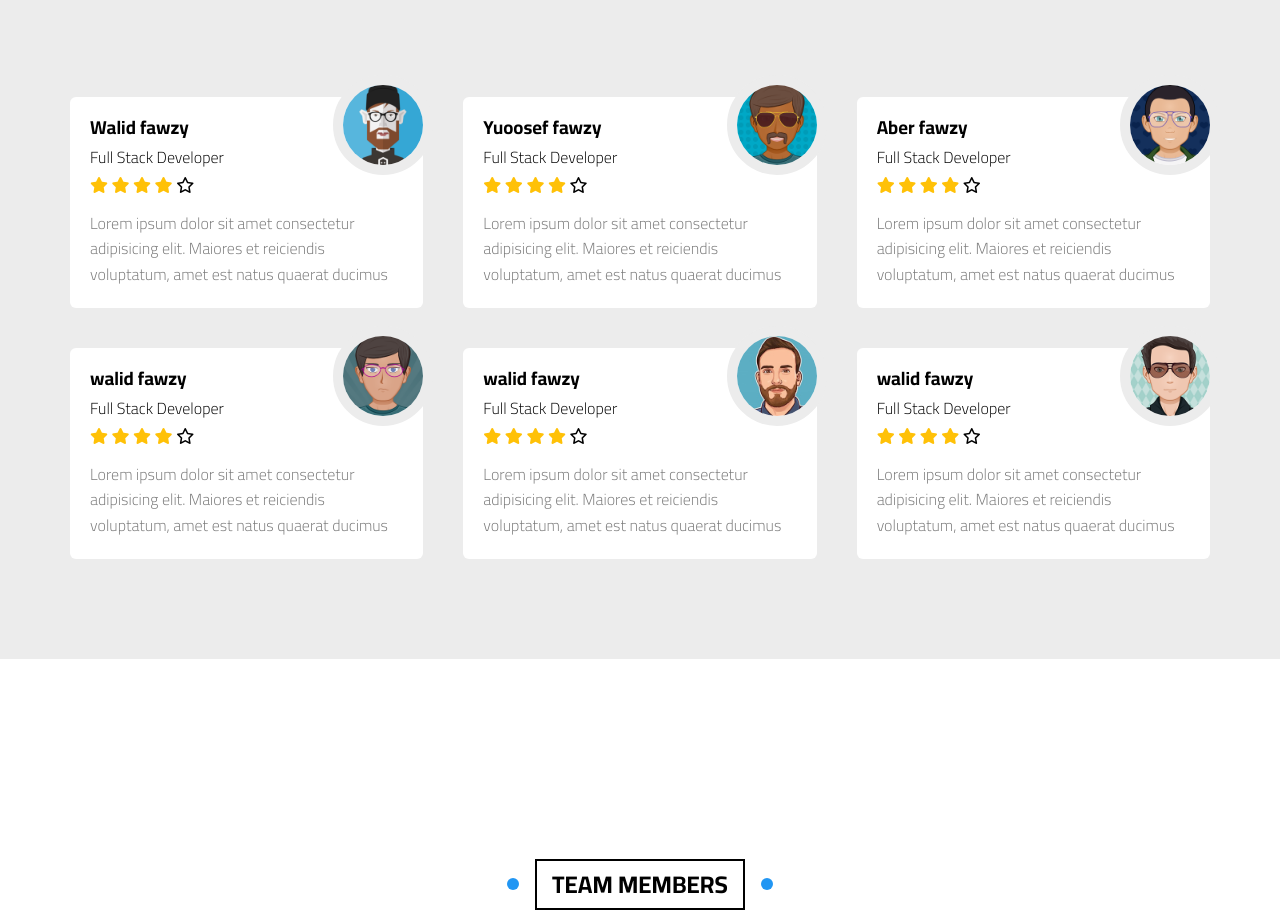
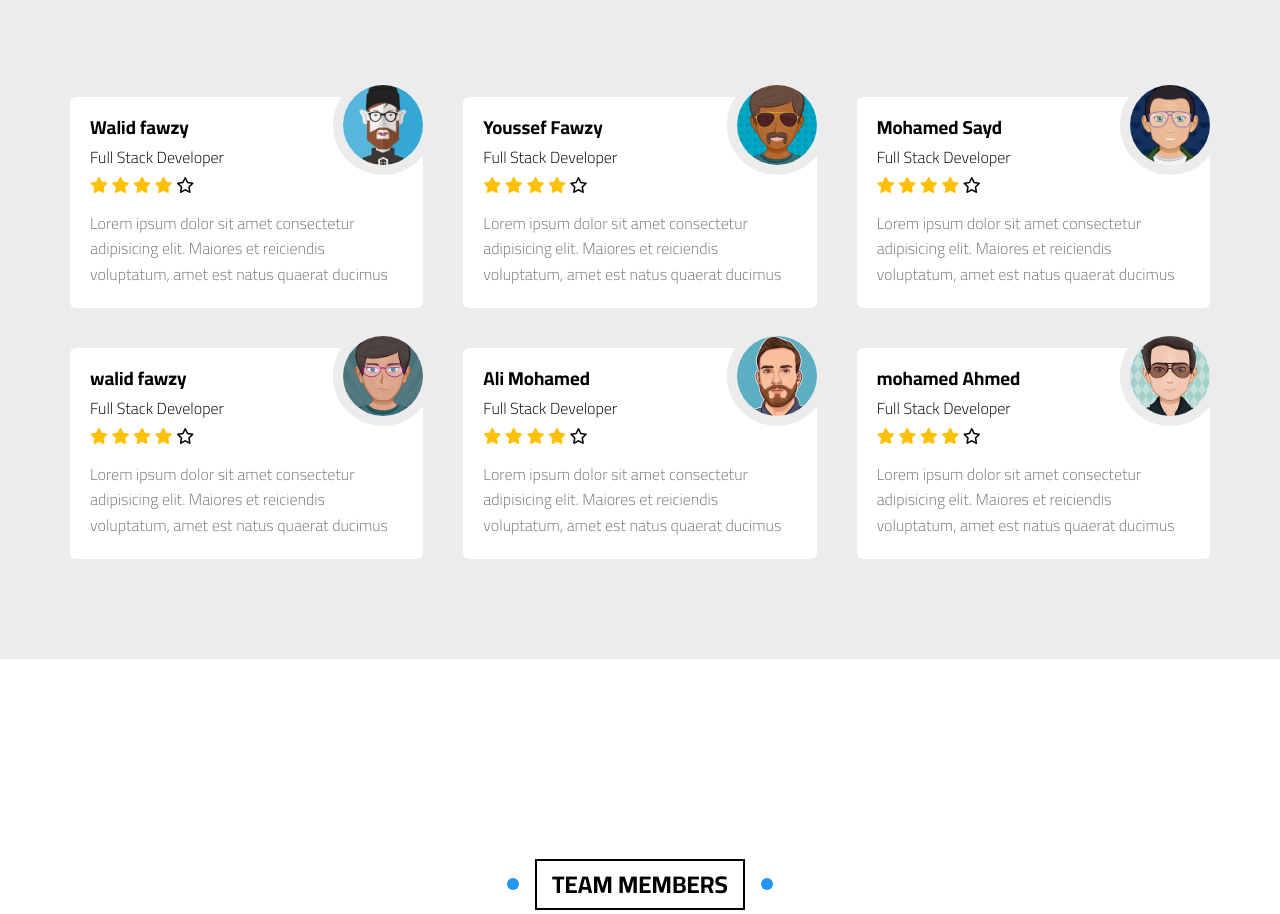
Before and after one commit to walid-44/tamplet-3-for, a plain HTML site: page index.html in a window 1280 px wide. Shown: the part 4707-5621 px from the top of the page. Drawn offline with Linux system fonts and the light colour scheme.

Commit message:
add file index

```diff
--- a/index.html
+++ b/index.html
@@ -284,7 +284,7 @@
       </div>
       <div class="box">
         <img src="imegas/avatar-02.png" alt="">
-        <h3>Yuoosef fawzy</h3>
+        <h3>Youssef Fawzy</h3>
         <span class="title">Full Stack Developer</span>
         <div class="reta">
           <i class="filled fas fa-star"></i>
@@ -298,7 +298,7 @@
       </div>
       <div class="box">
         <img src="imegas/avatar-03.png" alt="">
-        <h3>Aber fawzy</h3>
+        <h3>Mohamed Sayd</h3>
         <span class="title">Full Stack Developer</span>
         <div class="reta">
           <i class="filled fas fa-star"></i>
@@ -326,7 +326,7 @@
       </div>
       <div class="box">
         <img src="imegas/avatar-05.png" alt="">
-        <h3>walid fawzy</h3>
+        <h3>Ali Mohamed</h3>
         <span class="title">Full Stack Developer</span>
         <div class="reta">
           <i class="filled fas fa-star"></i>
@@ -340,7 +340,7 @@
       </div>
       <div class="box">
         <img src="imegas/avatar-06.png" alt="">
-        <h3>walid fawzy</h3>
+        <h3>mohamed Ahmed</h3>
         <span class="title">Full Stack Developer</span>
         <div class="reta">
           <i class="filled fas fa-star"></i>
```
